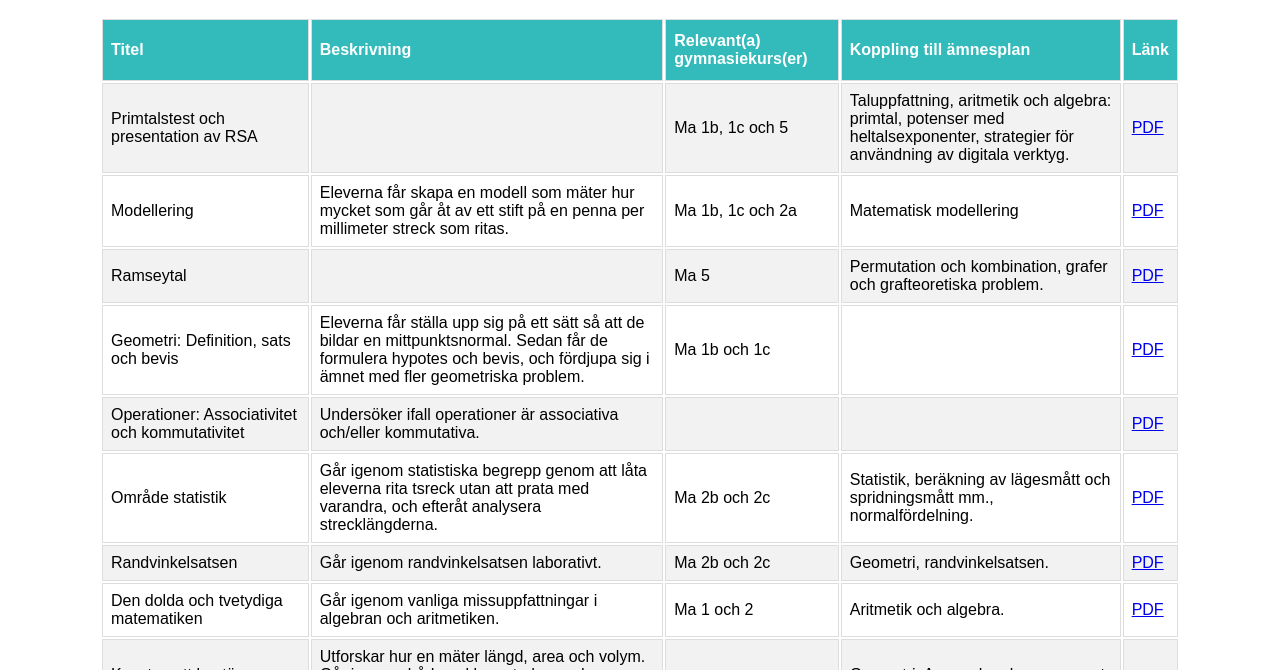
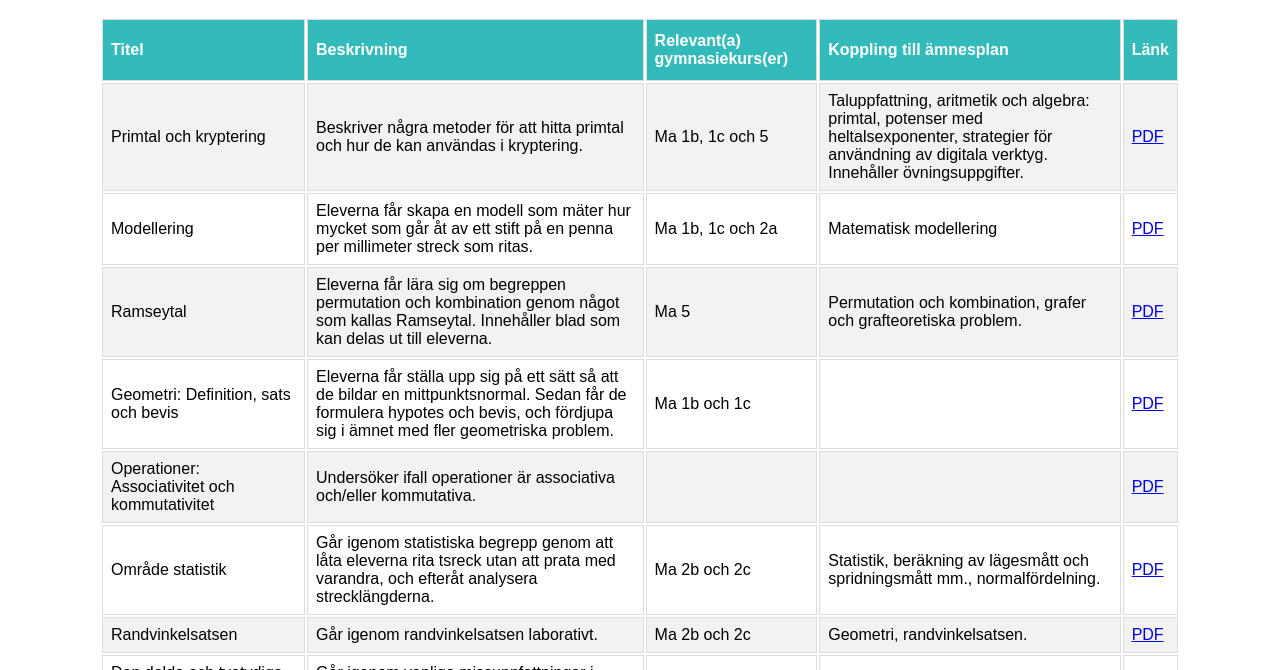
Before and after one commit to Niwsters/teaching-materials-thesis, a website: page materiallista/public/materiallista.html in a window 1280 px wide. Shown: the part 111-781 px from the top of the page. Drawn offline with Linux system fonts and the light colour scheme.

Commit message:
Added descriptions to materials that were missing them, and changed an unclear title.

```diff
--- a/materiallista/public/materiallista.html
+++ b/materiallista/public/materiallista.html
@@ -58,10 +58,10 @@ th {
   app.controller('materiallistaCtrl', function ($scope) {
     $scope.materials = [
       {
-        title: "Primtalstest och presentation av RSA",
+        title: "Primtal och kryptering",
         courses: "Ma 1b, 1c och 5",
-        amnesplan: "Taluppfattning, aritmetik och algebra: primtal, potenser med heltalsexponenter, strategier för användning av digitala verktyg.",
-        description: "",
+        amnesplan: "Taluppfattning, aritmetik och algebra: primtal, potenser med heltalsexponenter, strategier för användning av digitala verktyg. Innehåller övningsuppgifter.",
+        description: "Beskriver några metoder för att hitta primtal och hur de kan användas i kryptering.",
         link: "http://kleindagarna.se/app/uploads/11kleinlektiontalt.pdf"
       },
       {
@@ -75,7 +75,7 @@ th {
         title: "Ramseytal",
         courses: "Ma 5",
         amnesplan: "Permutation och kombination, grafer och grafteoretiska problem.",
-        description: "",
+        description: "Eleverna får lära sig om begreppen permutation och kombination genom något som kallas Ramseytal. Innehåller blad som kan delas ut till eleverna.",
         link: "https://kleindagarna.se/app/uploads/11kleinlektionkomb.pdf"
       },
       {
```
Also changed, not shown: 1 other file.
